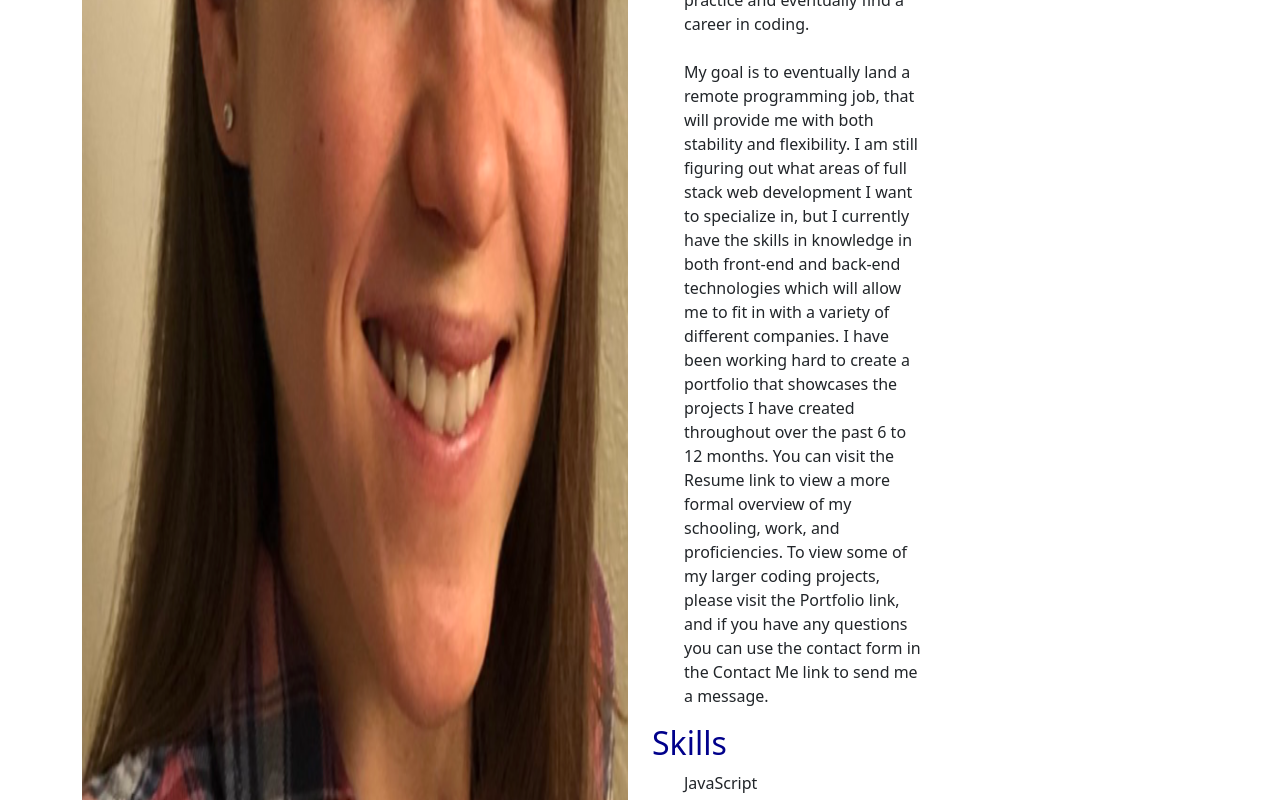
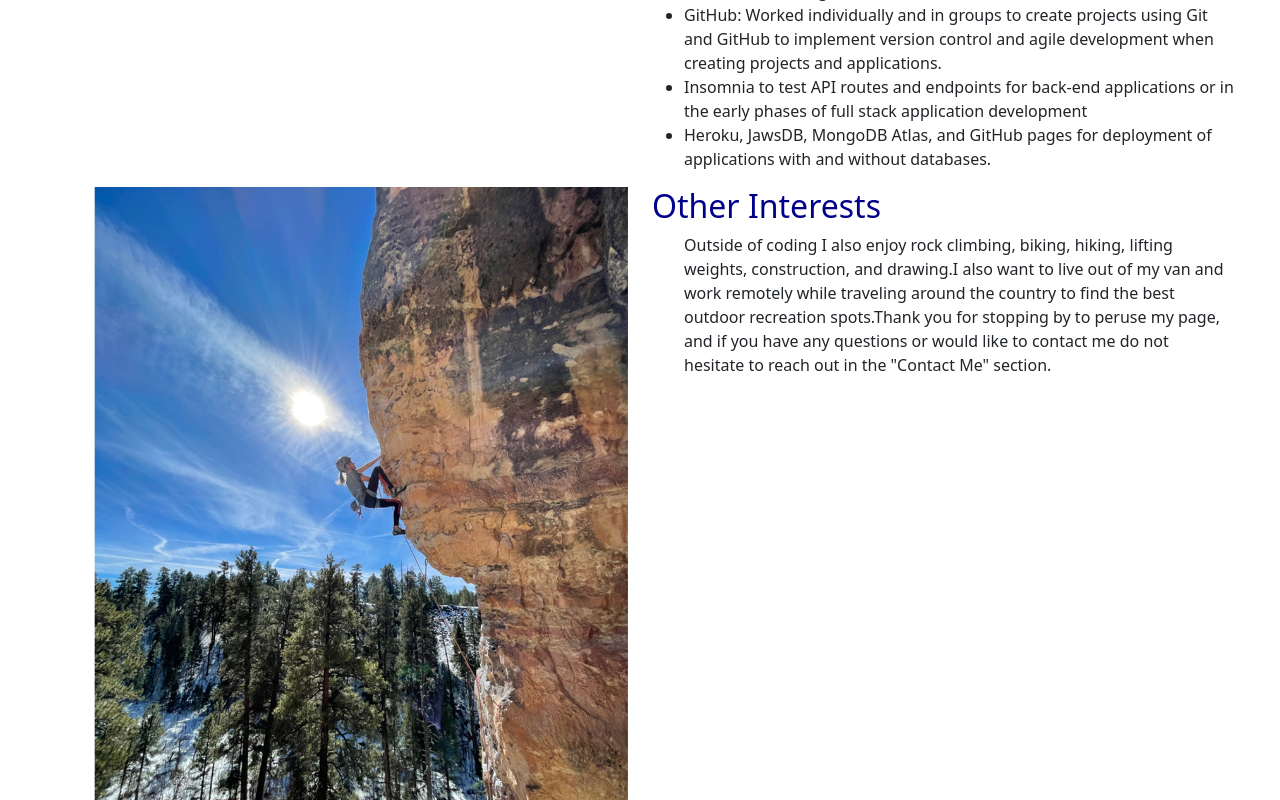
Before and after one commit to sm3131/sammi-portfolio, a React (Create React App) app: page / in a window 1280 px wide. Shown: the part 1080-1880 px from the top of the page. Built offline with nearby package versions, Linux system fonts and the light colour scheme.

Commit message:
added styling to about page and portfolio page

```diff
--- a/src/components/About/index.js
+++ b/src/components/About/index.js
@@ -1,8 +1,10 @@
 import React from "react";
-import coverImage from "../../assets/img/sammi.png"
+import coverImage from "../../assets/img/sammi.png";
+import climbImage from "../../assets/img/climb.png";
 
 function About() {
     return (
+    <div>
         <section className="container">
             <div className="row">
                 <h1 className="col-12 about-head">About Me</h1>
@@ -10,28 +12,40 @@ function About() {
                 <div className="col-12 col-md-6 col-lg-6 about-text">
                     <h2>Background</h2>
                     <ul className="col-12 col-md-6 col-lg-6 about-list" >
-                        <li className="w-250">
-                            Hello! My name is Sammi Moore, I am 25 years old, and I graduated from Northern Arizona University in April 2021 with a Master's in Science Teaching. I taught anatomy and physiology for several years throughout graduate school, but upon graduation I discovered a whole new world in tech. After I graduated I took a few months off from school and work, and during this free time I found that coding truly piqued my interest. I began working on free coding platforms to become familiar with this entirely foreign field of knowledge. After a couple of months of learning about coding basics and how it applies to almost everything humans interact with today, I decided I wanted to further pursue this field. That was when I made the decision to fully immerse myself in a six month full stack web development bootcamp through the University of Arizona. Over those six months I gained a wealth of knowledge in full stack web development, and with these newfound skills I plan to continue building and creating more projects to practice and eventually find a career in coding.
+                        <li className="about-item">
+                            Hello!My name is Sammi Moore, I am 25 years old, and I graduated from Northern Arizona University in April 2021 with a Master's in Science Teaching. I taught anatomy and physiology for several years throughout graduate school, but upon graduation I discovered a whole new world in tech. After I graduated I took a few months off from school and work, and during this free time I found that coding truly piqued my interest. I began working on free coding platforms to become familiar with this entirely foreign field of knowledge. After a couple of months of learning about coding basics and how it applies to almost everything humans interact with today, I decided I wanted to further pursue this field. That was when I made the decision to fully immerse myself in a six month full stack web development bootcamp through the University of Arizona. Over those six months I gained a wealth of knowledge in full stack web development, and with these newfound skills I plan to continue building and creating more projects to practice and eventually find a career in coding.
                         </li>
                         <br></br>
-                        <li>
+                        <li className="about-item">
                             My goal is to eventually land a remote programming job, that will provide me with both stability and
-                            flexibility. I am still figuring out what areas of full stack web development I want to specialize in, but I currently have the skills in knowledge in both front-end and back-end technologies which will allow me to fit in with a variety of different companies. I have been working hard to create a portfolio that showcases the projects I have created throughout over the past 6 to 12 months. You can visit the Resume link to view a more formal overview of my schooling, work, and proficiencies. To view some of my larger coding projects, please visit the Portfolio link, and if you have any questions you can use the contact form in the Contact Me link to send me a message.
+                            flexibility.I am still figuring out what areas of full stack web development I want to specialize in, but I currently have the skills in knowledge in both front-end and back-end technologies which will allow me to fit in with a variety of different companies.I have been working hard to create a portfolio that showcases the projects I have created throughout over the past 6 to 12 months.You can visit the Resume link to view a more formal overview of my schooling, work, and proficiencies.To view some of my larger coding projects, please visit the Portfolio link, and if you have any questions you can use the contact form in the Contact Me link to send me a message.
                         </li>
                     </ul>
                     <h2>Skills</h2>
-                    <ul className="col-12 col-md-6 col-lg-6 about-list">
-                        <li>JavaScript</li>
+                    <ul className="col-12 col-md-6 col-lg-6 about-list-2">
+                        <li className="about-item">JavaScript: Adept at using Javascript for both front-end and back-end applications</li>
+                        <li className="about-item">MERN Stack: Comfortable with technologies for building user interfaces, server side code, APIs, and databases.Experience with both SQL and NoSQL databases, such as MySQL and MongoDB.Implemented Sequelize, Mongoose, and GraphQL to develop APIs that communicate with databases allowing the client to GET, POST, UPDATE, and DELETE data.</li>
+                        <li className="about-item">GitHub: Worked individually and in groups to create projects using Git and GitHub to implement version control and agile development when creating projects and applications.</li>
+                        <li className="about-item">Insomnia to test API routes and endpoints for back-end applications or in the early phases of full stack application development</li>
+                        <li className="about-item">Heroku, JawsDB, MongoDB Atlas, and GitHub pages for deployment of applications with and without databases.</li>
                     </ul>
+                </div>
+            </div>
+            <section className="container">
+                <div className="row">
+                <img src={climbImage} className="col-12 col-md-6 col-lg-6 climb-img" />
+                <div className="col-12 col-md-6 col-lg-6 about-text">
                     <h2>
                         Other Interests
                     </h2>
                     <ul className="col-12 col-md-6 col-lg-6 about-list">
-                        <li>Outside of coding I also enjoy rock climbing, biking, hiking, lifting weights, construction, and drawing. Thank you for stopping by to peruse my page, and if you have any questions or would like to contact me do not hesitate to reach out in the "Contact Me" section.</li>
+                        <li className="about-item">Outside of coding I also enjoy rock climbing, biking, hiking, lifting weights, construction, and drawing.I also want to live out of my van and work remotely while traveling around the country to find the best outdoor recreation spots.Thank you for stopping by to peruse my page, and if you have any questions or would like to contact me do not hesitate to reach out in the "Contact Me" section.</li>
                     </ul>
                 </div>
-            </div>
+                </div>
+            </section>
         </section>
+    </div>
     )
 }
 
--- a/src/components/Contact/index.js
+++ b/src/components/Contact/index.js
@@ -10,7 +10,7 @@ function Contact() {
 
     function handleChange(e) {
 
-        if (e.target.name === 'email') {
+        if (e.target.name === 'Email') {
             const isValid = validateEmail(e.target.value);
             console.log(isValid);
             // isValid conditional statement
@@ -51,11 +51,11 @@ function Contact() {
                     <label htmlFor="name">Name:</label>
                     <input type="text" className="form-control w-25" defaultValue={name} onBlur={handleChange} name="Name" placeholder="Enter Your Name" />
                 </div>
-                <div class="form-group mb-3">
+                <div className="form-group mb-3">
                     <label htmlFor="email">Email Address:</label>
                     <input type="email" defaultValue={email} onBlur={handleChange} name="Email" className="form-control w-25" placeholder="Enter Your Email Address" />
                 </div>
-                <div class="form-group mb-3">
+                <div className="form-group mb-3">
                     <label htmlFor="message">Message:</label>
                     <textarea name="Message" defaultValue={message} onBlur={handleChange} className="form-control w-50" rows="5" />
                 </div>
--- a/src/components/Project/index.js
+++ b/src/components/Project/index.js
@@ -6,7 +6,7 @@ function Project({ project }) {
     const { title, name, link, repo } = project;
 
     return (
-        <div className="bg-image hover-overlay ripple shadow-1-strong rounded img-div">
+        <div className="bg-image hover-overlay img-div">
             <img src={require(`../../assets/img/${name}.png`)} className="w-100 app-img" alt="workout-tracker-app" />
                 <div className="mask image-cover">
                 <div className="row">
@@ -19,16 +19,3 @@ function Project({ project }) {
 }
 
 export default Project;
-
-
-{/* <div className="bg-image hover-overlay ripple shadow-1-strong rounded">
-{projects.map((project) => (
-    <img src={require(`../../assets/img/${project.name}.png`)} className="w-100" alt="workout-tracker-app" />
-))}
-{projects.map((project) => (
-<div className="mask image-cover">
-  <a href={project.link} target="_blank" className="project-anchor"><h2 className="project-name">Workout Tracker Pro</h2></a>
-  <a href={project.repo} target="_blank" className="project-anchor"><img src={github} className="project-img"/><span className="project-repo">GitHub Repo</span></a>
-</div>
-))}
-</div> */}
--- a/src/components/Resume/index.js
+++ b/src/components/Resume/index.js
@@ -28,6 +28,7 @@ function Resume() {
                         <li>MongoDB</li>
                         <li>Sequelize</li>
                         <li>Mongoose</li>
+                        <li>GraphQL</li>
                     </ul>
                 </div>
             </div>
--- a/src/index.css
+++ b/src/index.css
@@ -1,10 +1,10 @@
 header {
-  color:whitesmoke;
-  font-size:20px;
+  color: whitesmoke;
+  font-size: 20px;
 }
 
 .nav-bar {
-  background:cornflowerblue;
+  background: cornflowerblue;
 }
 
 .nav-list {
@@ -17,30 +17,45 @@ header {
 }
 
 .nav-item:hover {
-  color:darkblue;
+  color: darkblue;
 }
 
 .nav-not-active {
-  color:whitesmoke;
+  color: whitesmoke;
 }
 
 .nav-active {
-  color:darkblue;
+  color: darkblue;
 }
 
 main {
-  background:aliceblue;
+  background: aliceblue;
 }
+
 h1 {
-  color:darkblue;
+  color: darkblue;
 }
 
 h2 {
-  color:darkblue;
+  color: darkblue;
+}
+
+.cover-img {
+  height: 50%;
+}
+
+.climb-img {
+  height:50%;
+  margin-top: 20px;
+  margin-bottom: 20px;
 }
 
 .about-list {
-  list-style:none;
+  list-style: none;
+}
+
+.about-item {
+  width: 230%;
 }
 
 .work-head {
@@ -60,63 +75,72 @@ h2 {
 }
 
 .project-anchor {
-  text-decoration:none;
+  text-decoration: none;
   text-align: center;
 }
 
 .project-name {
   text-align: center;
-  margin-top:30%;
+  margin-top: 30%;
 }
 
 .project-name:hover {
-  color:whitesmoke;
+  color: whitesmoke;
 }
 
 .project-repo {
-  color:darkblue;
-  text-align:center;
+  color: darkblue;
+  text-align: center;
   font-size: 30px;
 }
 
 .project-repo:hover {
-  color:whitesmoke;
+  color: whitesmoke;
   cursor: pointer;
 }
 
 .img-div {
-  margin-top: 10px;
-  margin-bottom: 10px;
+  height: auto;
+  width: auto;
+  position: relative;
+  margin: 10px auto;
+  overflow: hidden;
+  display: inline;
+  float: left;
 }
 
 .app-img {
-  width:450px;
-  height:450px;
-  object-fit:scale-down;
+  height: auto;
+  width: auto;
+  position: relative;
 }
 
 .project-img:hover {
   background-color: white;
 }
 
-.contact-head{
- margin-left: 0.5em;
+.contact-head {
+  margin-left: 0.5em;
 }
 
 .contact-form {
- margin-left: 1.75rem;
+  margin-left: 1.75rem;
 }
 
 footer {
-  background:cornflowerblue;
+  background: cornflowerblue;
   text-align: center;
   font-size: 20px;
-  color:whitesmoke;
+  color: whitesmoke;
 }
 
 @media (max-width: 760px) {
   .about-head {
     text-align: center;
+  }
+
+  .about-item {
+    width: 100%;
   }
 
   .cover-img {
```
Also changed, not shown: src/assets/img/climb.png (added).
